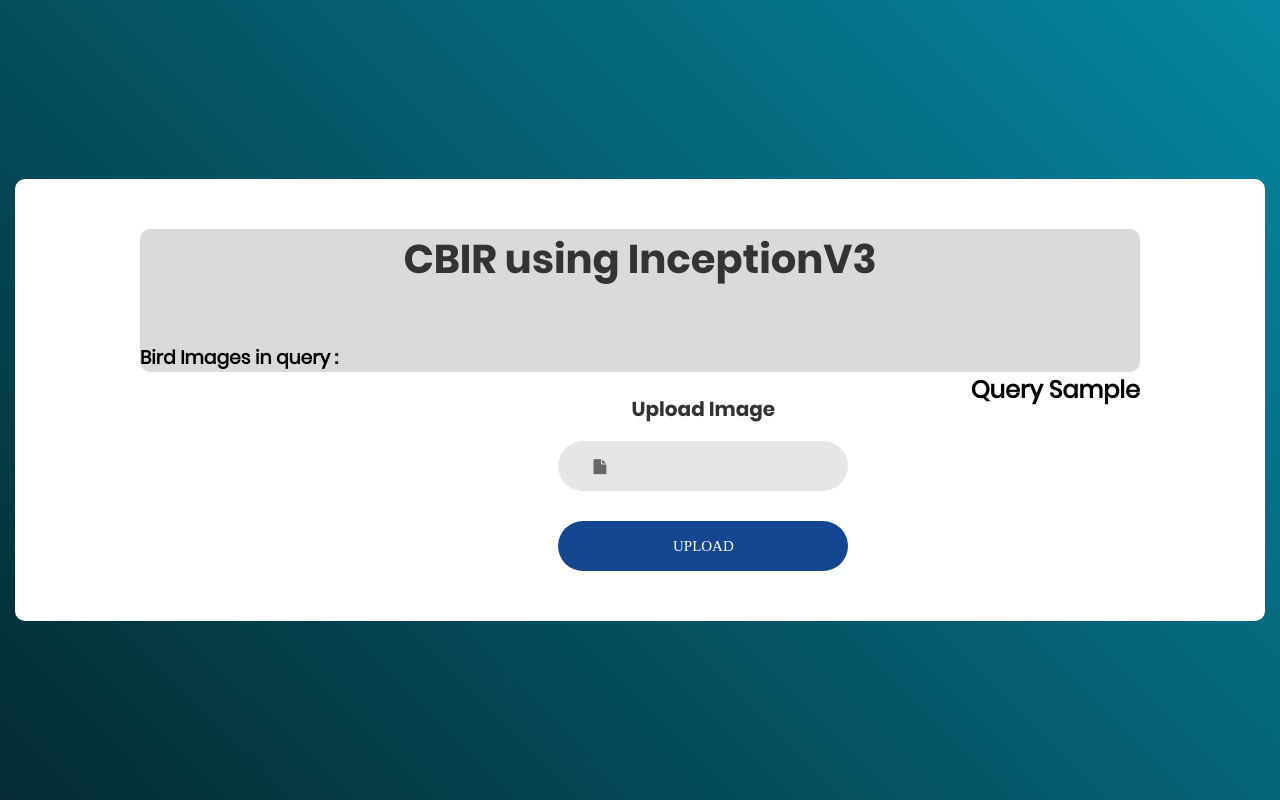
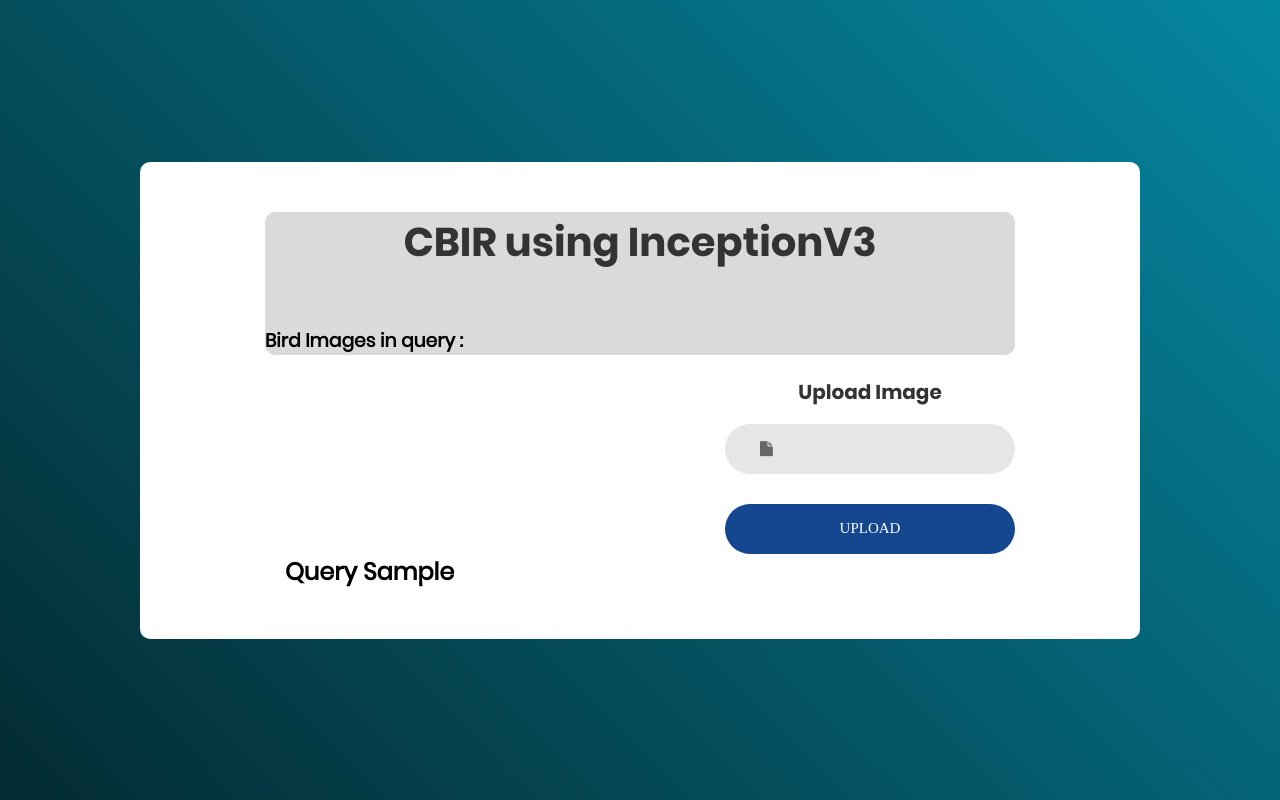
Before and after one commit to n11bhq/cbir, a Flask app: page / in a window 1280 px wide. Run offline with Flask 2, Linux system fonts and the light colour scheme; some web fonts are replaced.

Commit message:
Change view

```diff
--- a/static/css/main.css
+++ b/static/css/main.css
@@ -209,7 +209,7 @@
 }
 
 .wrap-login100 {
-  width: 1300px;
+  width: 1000px;
   background: #fff;
   border-radius: 10px;
   overflow: hidden;
--- a/templates/index.html
+++ b/templates/index.html
@@ -2,7 +2,7 @@
 <html lang="en">
 
 <head>
-    <title>FACE IMAGE RETRIEVAL WITH INCEPTION RESNET</title>
+    <title>CBIR</title>
     <meta charset="UTF-8">
     <meta name="viewport" content="width=device-width, initial-scale=1">
     <!--===============================================================================================-->
```
Also changed, not shown: static/uploaded/2022-10-31T15.41.19.398782_Crested_Auklet_0019_794925.jpg (added).
